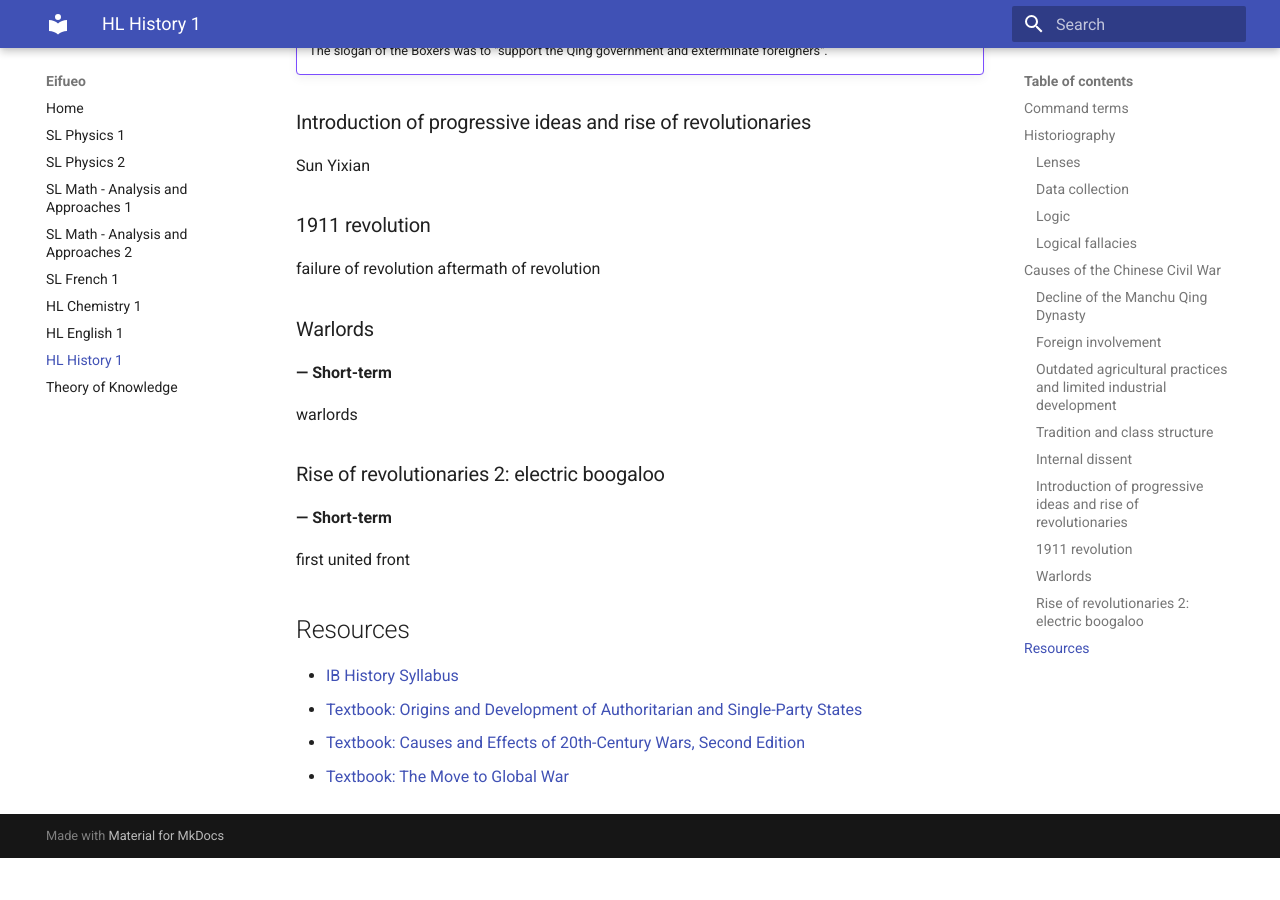
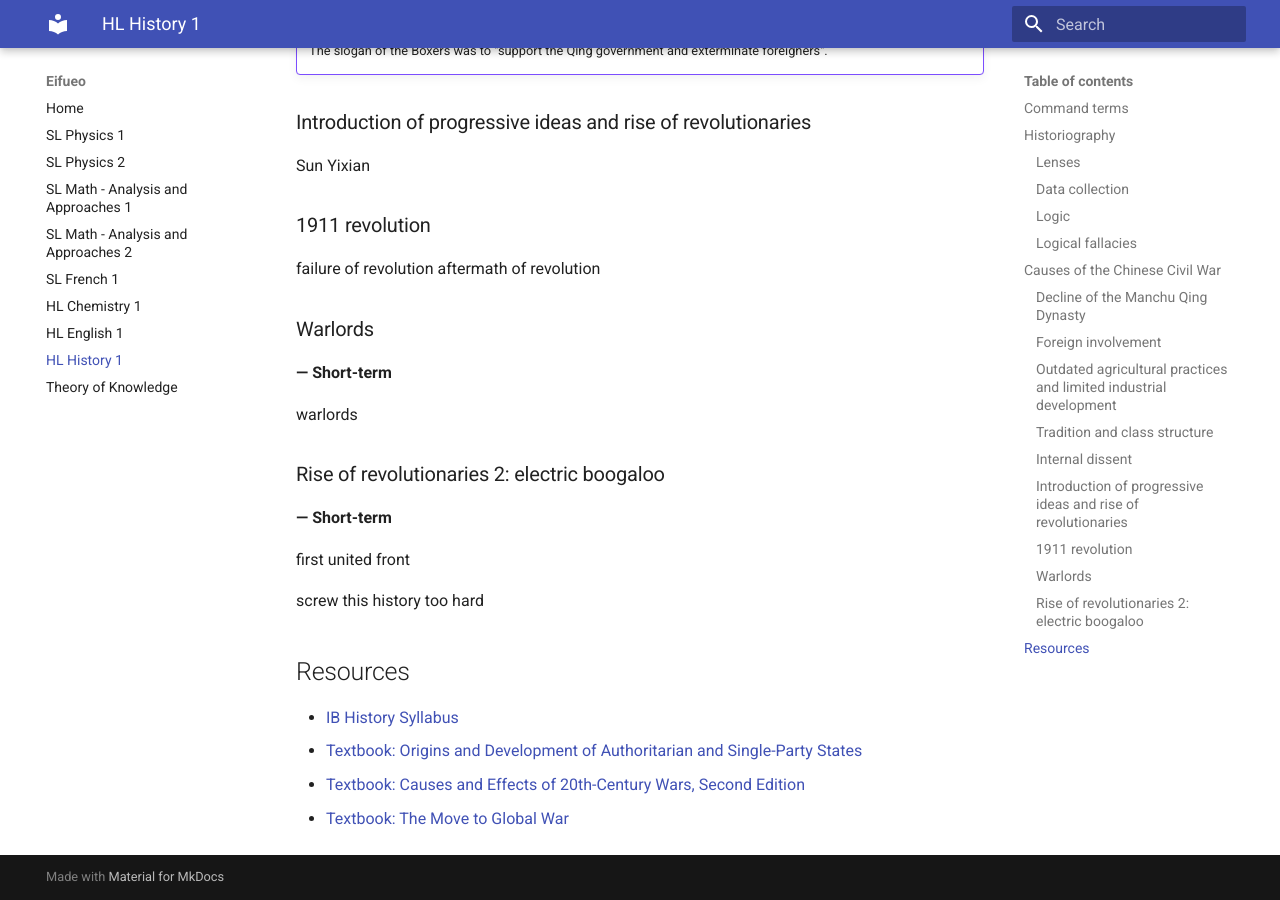
Before and after one commit to potatoeggy/eifueo, an MkDocs documentation site: the page built from docs/chw3mz.md, in a window 1280 px wide and 900 px high, scrolled down 7423 px. Built offline with MkDocs 1.6.1 and Material for MkDocs 9.7.7, drawn with Linux system fonts in a browser that asks for light colours; before the commit the page ends 8281 px from its top, so only the background shows below that.

Commit message:
hist: vent

```diff
--- a/docs/chw3mz.md
+++ b/docs/chw3mz.md
@@ -205,6 +205,8 @@ warlords
 
 first united front
 
+screw this history too hard
+
 ## Resources
 
  - [IB History Syllabus](/resources/g11/ib-history-syllabus.pdf)
```
